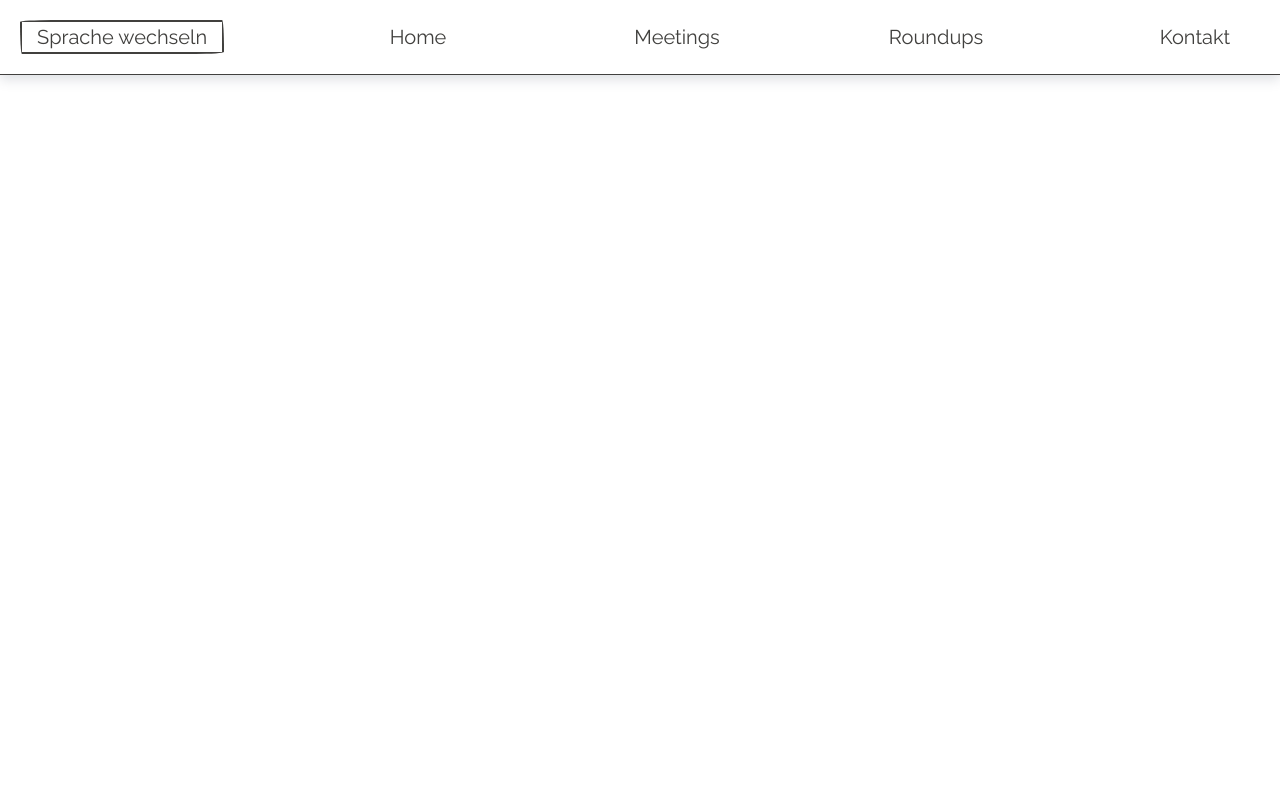
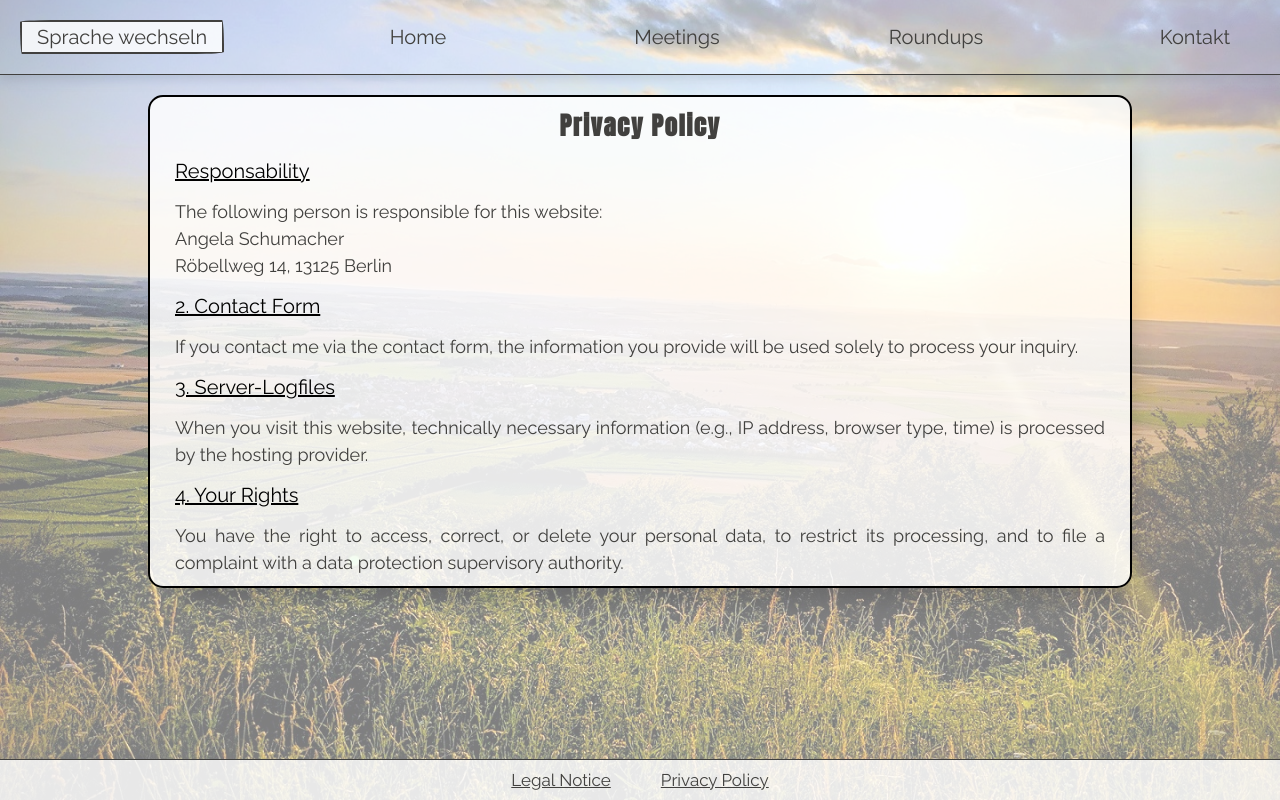
Before and after one commit to Footsteps/al-anon, a React (Vite) app: page /privacy in a window 1280 px wide. Built offline with nearby package versions, Linux system fonts and the light colour scheme; a web font is replaced by a local one.

Commit message:
legal page component, privacy page, impressum page, styling and fixed styling section-card p

```diff
--- a/src/App.jsx
+++ b/src/App.jsx
@@ -4,6 +4,8 @@ import Header from "./components/Header.jsx";
 import Events from "./pages/Events.jsx";
 import Contact from "./pages/Contact.jsx";
 import Footer from "./components/Footer.jsx";
+import Impressum from "./pages/Impressum.jsx";
+import Privacy from "./pages/Privacy.jsx";
 
 
 import { Routes, Route, useLocation } from "react-router-dom";
@@ -15,6 +17,7 @@ function App() {
   const [language, setLanguage] = useState("en");
   const [isMobile, setIsMobile] = useState(false);
 
+  console.log(window.innerWidth);
   useEffect(() => {
 
       const handleResize = () => {
@@ -33,8 +36,10 @@ function App() {
         <Route path="/meetings" element={<Meetings language={language} />} />
         <Route path="/events" element={<Events language={language} />} />
         <Route path="/contact" element={<Contact language={language} />} />
+        <Route path="/impressum" element={<Impressum language={language} />} />
+        <Route path="/privacy" element={<Privacy language={language} />} />
       </Routes>
-      <Footer />
+      <Footer language={language}/>
     </div>
   )
 }
--- a/src/components/EventSubmissionForm.jsx
+++ b/src/components/EventSubmissionForm.jsx
@@ -169,7 +169,7 @@ export default function EventSubmissionForm({ language }) {
           </label>
         </div>
         <button type="submit" value="Submit" className="form-submit-btn">
-          {language === "de" ? "Absenden" : "Sunmit"}
+          {language === "de" ? "Absenden" : "Submit"}
         </button>
       </div>
       {/*.form-group */}
--- a/src/components/Footer.jsx
+++ b/src/components/Footer.jsx
@@ -1,25 +1,25 @@
-import { useLocation } from "react-router-dom";
+import { NavLink, useLocation } from "react-router-dom";
 
-export default function Footer() {
+export default function Footer({language}) {
     const location = useLocation();
-    console.log(location.pathname);
+
     return(
         <footer>
+            <NavLink className={({ isActive }) =>`footer-font ${isActive ? "active" : ""}`} to="/impressum" language={language}>{language === "de" ? "Impressum" : "Legal Notice"}</NavLink>
+            <NavLink className={({ isActive }) =>`footer-font ${isActive ? "active" : ""}`} to="/privacy" language={language}>{language === "de" ? "Datenschutz" : "Privacy Policy"}</NavLink>
+
             {location.pathname === "/meetings" &&
-            (<span className="picture-source">Bild von <a href="https://pixabay.com/de/users/slightly_different-2006397/?utm_source=link-attribution&utm_medium=referral&utm_campaign=image&utm_content=3728327">Sly</a>
-                auf <a href="https://pixabay.com/de//?utm_source=link-attribution&utm_medium=referral&utm_campaign=image&utm_content=3728327">Pixabay</a>
-            </span>)
+            (<p className="footer-font">Hintergrundbild von <a className="footer-font" href="https://pixabay.com/de/users/slightly_different-2006397/?utm_source=link-attribution&utm_medium=referral&utm_campaign=image&utm_content=3728327">Sly </a>
+                auf <a className="footer-font" href="https://pixabay.com/de//?utm_source=link-attribution&utm_medium=referral&utm_campaign=image&utm_content=3728327">Pixabay</a>
+            </p>)
             }
             {location.pathname === "/events" &&
-            (<span className="picture-source">Bild von <a href="https://pixabay.com/de/users/fossane-202471/?utm_source=link-attribution&utm_medium=referral&utm_campaign=image&utm_content=4908017">Tim Mrzyglod</a> auf <a href="https://pixabay.com/de//?utm_source=link-attribution&utm_medium=referral&utm_campaign=image&utm_content=4908017">Pixabay</a>
-            </span>)
+            (<p className="footer-font">Hintergrundbild von <a className="footer-font" href="https://pixabay.com/de/users/fossane-202471/?utm_source=link-attribution&utm_medium=referral&utm_campaign=image&utm_content=4908017">Tim Mrzyglod</a> auf <a className="footer-font" href="https://pixabay.com/de//?utm_source=link-attribution&utm_medium=referral&utm_campaign=image&utm_content=4908017">Pixabay</a>
+            </p>)
             }
             {location.pathname === "/contact" &&
-            (<span className="picture-cource">Bild von <a href="https://pixabay.com/de/users/lum3n-1066559/?utm_source=link-attribution&utm_medium=referral&utm_campaign=image&utm_content=1406846">LUM3N</a> auf <a href="https://pixabay.com/de//?utm_source=link-attribution&utm_medium=referral&utm_campaign=image&utm_content=1406846">Pixabay</a></span>)
+            (<p className="footer-font">Hintergrundbild von <a className="footer-font" href="https://pixabay.com/de/users/lum3n-1066559/?utm_source=link-attribution&utm_medium=referral&utm_campaign=image&utm_content=1406846">LUM3N</a> auf <a className="footer-font" href="https://pixabay.com/de//?utm_source=link-attribution&utm_medium=referral&utm_campaign=image&utm_content=1406846">Pixabay</a></p>)
             }
-
-            <span className="impressum"></span>
-
         </footer>
     )
 }
--- /dev/null
+++ b/src/components/LegalPage.jsx
@@ -0,0 +1,12 @@
+function LegalPage({ title, children }) {
+  return (
+    <main className="legal-page">
+      <section className="section-card border legal-card">
+        <h2>{title}</h2>
+        {children}
+      </section>
+    </main>
+  );
+}
+
+export default LegalPage;
--- a/src/form.css
+++ b/src/form.css
@@ -170,6 +170,10 @@ textarea {
 }
 
 @media (min-width: 1023px) {
+  form {
+    margin: 0 auto 2rem;
+  }
+
   form > .info-card,
   textarea::placeholder {
     font-size: 2rem;
--- a/src/index.css
+++ b/src/index.css
@@ -51,7 +51,7 @@ body {
 
   z-index: -1;
 }
-.app-container.home::before {
+.app-container.home::before, .app-container.impressum::before, .app-container.privacy::before {
   background-image: url("./assets/background.jpg");
   opacity: 0.5;
 }
@@ -107,7 +107,7 @@ header {
   border-bottom: 1px solid var(--primary-color);
 }
 
-nav {
+nav, footer {
   display: flex;
   align-items: center;
   justify-content: space-around;
@@ -266,6 +266,8 @@ h2 {
   font-size: 2rem;
 }
 
+
+
 .star {
   font-size: 4rem;
   display: inline-block;
@@ -289,6 +291,7 @@ h2 {
 }
 
 /**EVENTS **/
+
 .events-main > section {
   display: flex;
   flex-direction: column;
@@ -312,12 +315,48 @@ article.event-card h3 {
   font-size: 1.3rem;
 }
 
+/** FOOTER **/
+footer {
+  padding: 1.5rem;
+  border-top: 1px solid var(--primary-color);
+  margin: 1rem 0 0 0;
+  height: 2rem;
+  position: absolute;
+  bottom: 0;
+  width: 100%;
+  background-color: var(--text-background-color);
+}
+
+.footer-font {
+  font-size: 0.9rem;
+}
+
+footer a {
+  color: var(--primary-color);
+}
+
+footer a:hover {
+  transform: translate3d(0, 2px, 0);
+}
+
+/*LEGAL PAGE*/
+.legal-page h3 {
+  font-size: 1.3rem;
+  padding: 1.5rem;
+  text-decoration: underline;
+  font-weight: 200;
+}
+
 @media (min-width: 481px) {
+  main {
+  margin: 0 0 3rem 0;
+}
+
   h1 {
     margin: 1rem 0;
   }
 
-  .section-card > p {
+  section > p {
     font-size: 1.4rem;
   }
 
@@ -329,9 +368,32 @@ article.event-card h3 {
     margin: 1rem 0;
   }
 
+  /** FOOTER **/
+.footer-font {
+  font-size: 1.2rem;
 }
 
+/*LEGAL PAGE*/
+.legal-page {
+  width: 80vw;
+  margin: 0 auto;
+}
+
+.legal-page h3 {
+  font-size: 1.5rem;
+}
+
+.legal-page p {
+  font-size: 1.4rem;
+  padding: 0 1.5rem;
+}
+
+}
+
+
+
 @media (min-width: 769px) {
+
   .info-card {
     max-width: 800px;
     margin: 3rem auto;
@@ -443,7 +505,33 @@ article.event-card h3 {
   .section-card p {
     padding: 0;
   }
+
+  /*FOOTER*/
+.footer-font {
+  font-size: 1.4rem;
 }
+
+/*LEGAL PAGE*/
+.legal-page {
+  width: 60vw;
+}
+
+.legal-page h3 {
+  font-size: 1.7rem;
+}
+
+.legal-page p {
+  font-size: 1.7rem;
+  padding: 0 1.5rem;
+}
+
+.app-container.privacy .legal-page {
+  width: 80vw;
+}
+
+}
+
+
 
 @media (min-width: 1023px) and (max-width: 1157px) {
   .card {
@@ -488,7 +576,8 @@ article.event-card h3 {
 
   section p {
     padding: 0;
-    font-size: 1.8rem;
+
+    font-size: 2rem;
     font-weight: 550;
   }
 
@@ -559,9 +648,36 @@ article.event-card h3 {
 
   /**EVENTS**/
 
+
   .event-card {
     width: 400px;
   }
+
+  /*FOOTER*/
+
+  footer {
+    justify-content: center;
+    gap: 5rem;
+    padding: 2rem;
+  }
+
+  .footer-font {
+  font-size: 1.7rem;
+}
+
+/*LEGAL PAGE*/
+.legal-page {
+  width: 60vw;
+}
+
+.legal-page h3 {
+  font-size: 2rem;
+}
+
+.legal-page p {
+  font-size: 1.8rem;
+}
+
 }
 
 @media(min-width: 1367px) {
--- /dev/null
+++ b/src/pages/Impressum.jsx
@@ -0,0 +1,22 @@
+import LegalPage from "../components/LegalPage.jsx"
+
+export default function Impressum({language}) {
+        return(
+            <LegalPage title="Impressum">
+                <h3>{language === "de" ? "Angaben gemäß § 5 DDG" : "Information pursuant to Section 5 of the DDG"}</h3>
+
+                <p>Angela Schumacher <br />
+                    Röbellweg 14    <br />
+                    13125 Berlin
+                </p>
+
+                <h3>{language === "de"?"Kontakt":"Contact"}</h3>
+                <p>E-Mail: angelaschumacher@web.de</p>
+
+                <h3>{language === "de"?"Verantwortlich für den Inhalt":"Responsible for the content"}</h3>
+                <p>Angela Schumacher <br />
+                    {language === "de" ? "Anschrift wie oben":"Address as above"}
+                </p>
+            </LegalPage>
+        )
+}
--- a/src/pages/Meetings.jsx
+++ b/src/pages/Meetings.jsx
@@ -1,6 +1,6 @@
 export default function Meetings({language}) {
     return(
-        <main>
+        <main className="main-meetings">
             <section id="meetings" className="section-card info-card">
                 <h2>{language === "de" ? "Englischsprachige Al-Anon Meetings Berlin" : "English speaking Al-Anon meetings Berlin"}</h2>
                 <p>
--- /dev/null
+++ b/src/pages/Privacy.jsx
@@ -0,0 +1,22 @@
+import LegalPage from "../components/LegalPage";
+
+export default function Privacy({language}) {
+    return(
+        <LegalPage title={language === "de" ? "Datenschutzerklärung": "Privacy Policy"}>
+            <h3>{language === "de" ? "1. Verantwortliche": "Responsability"}</h3>
+            <p>{language === "de" ? "Verantwortlich für diese Website ist:": "The following person is responsible for this website:"}</p>
+            <p>Angela Schumacher <br />
+            Röbellweg 14, 13125 Berlin</p>
+
+            <h3>{language === "de" ? "2. Kontaktformular": "2. Contact Form"}</h3>
+            <p>{language === "de" ? "Wenn du mich über das Kontaktformular kontaktierst, werden die von dir eingegebenen Daten ausschließlich zur Bearbeitung deiner Anfrage verwendet.": "If you contact me via the contact form, the information you provide will be used solely to process your inquiry."}</p>
+
+            <h3>3. Server-Logfiles</h3>
+            <p>{language === "de" ? "Beim Besuch dieser Website werden technisch notwendige Informationen (z. B. IP-Adresse, Browsertyp, Uhrzeit) vom Hosting-Anbieter verarbeitet.": "When you visit this website, technically necessary information (e.g., IP address, browser type, time) is processed by the hosting provider."}</p>
+
+            <h3>{language === "de" ? "4. Deine Rechte": "4. Your Rights"}</h3>
+            <p>{language === "de" ? "Du hast das Recht auf Auskunft, Berichtigung, Löschung, Einschränkung der Verarbeitung sowie Beschwerde bei einer Datenschutzaufsichtsbehörde.": "You have the right to access, correct, or delete your personal data, to restrict its processing, and to file a complaint with a data protection supervisory authority."}</p>
+
+        </LegalPage>
+    )
+}
```
Also changed, not shown: 1 other file (tests, documents, lock files or other folders).
